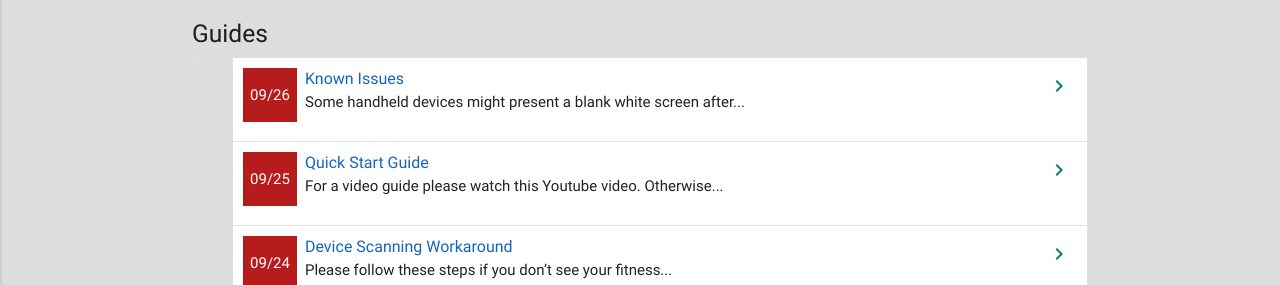
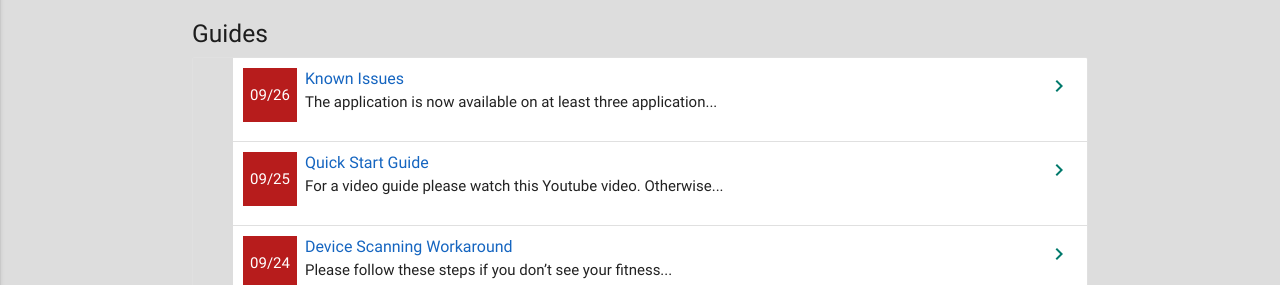
Before and after one commit to TrackMyIndoorWorkout/TrackMyIndoorWorkout.github.io, a Jekyll site: the page built from index.md, in a window 1280 px wide and 900 px high, scrolled down 4774 px. Shown: the part 186-471 px from the top of the window. Built offline with Jekyll 4.4.1, drawn with Linux system fonts in a browser that asks for light colours; grey boxes are pictures that could not be loaded.

Commit message:
Warn users about the danger of switching app stores (data will be lost due to reinstall)

```diff
--- a/_posts/2020-09-26-known-issues.md
+++ b/_posts/2020-09-26-known-issues.md
@@ -3,6 +3,8 @@ layout: post
 title: Known Issues
 date: 2020-09-26 12:00:00
 ---
+* The application is now available on at least three application marketplaces: Google Play Store, Samsung Galaxy Store, and Huawei AppGallery. If someone switches stores that will be considered as a reinstall from the mobile operating system point of view. Meaning that the current app will be uninstalled (all of its current data is deleted) and the other app is installed. This is true if you hop app stores in any direction, so be careful! Always sync your workouts if data loss would be unwanted for you.
+
 * Some handheld devices might present a blank white screen after the app starts and don't advance to the actual scanning page. There can be multiple reasons for this, some of which I couldn't solve yet. In some cases that happens only for the first start after a fresh install. Therefore it could be worth trying simply to kill the app and start it again. If the behavior remains please email me your configuration: phone model, Android version, do you have bluetooth enabled and if the app has permissions.
 
 * Old handheld devices may lose data connection during exercise. Technically the Bluetooth connection remains but the data acquisition stops. I don't have a solution for this yet, I'm applying some countermeasures, but build 85 and above will have a fix which properly finishes the workout if such data blackout happens.
--- a/known-issues.md
+++ b/known-issues.md
@@ -6,6 +6,14 @@ permalink: /known-issues/
 ---
 
 <h1 class="page-title">{{ page.title | escape }}</h1>
+
+<div class="section">
+    <div class="row">
+        <div class="col s12">
+            The application is now available on at least three application marketplaces: Google Play Store, Samsung Galaxy Store, and Huawei AppGallery. If someone switches stores that will be considered as a reinstall from the mobile operating system point of view. Meaning that the current app will be uninstalled (all of its current data is deleted) and the other app is installed. This is true if you hop app stores in any direction, so be careful! Always sync your workouts if data loss would be unwanted for you.
+        </div>
+    </div>
+</div>
 
 <div class="section">
     <div class="row">
```
